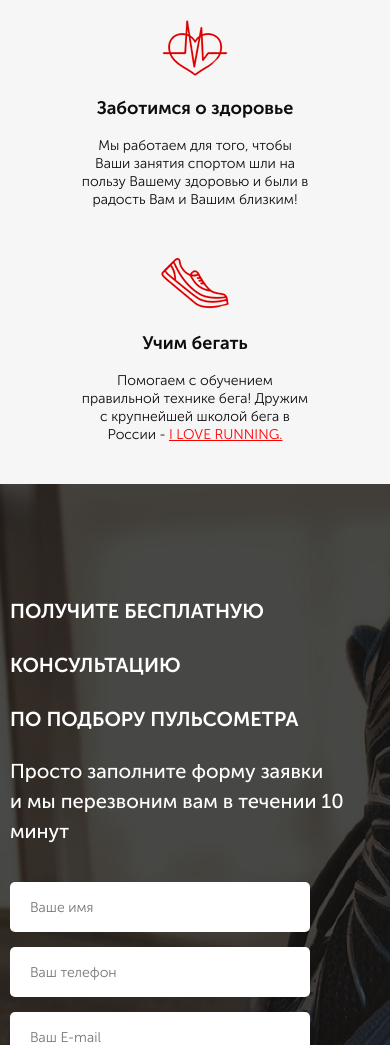
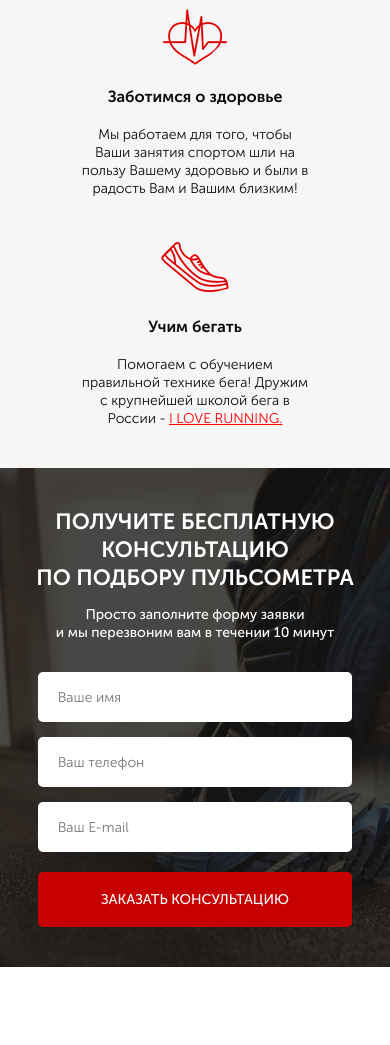
Before and after one commit to juliyanoskova/Pulse, a website: page src/index.html in a window 390 px wide. Shown: the part 955-2000 px from the top of the page. After the commit the page ends 1922 px from the top, so only its background shows below. Drawn offline with Linux system fonts and the light colour scheme.

Commit message:
Add consultation form for mobile

```diff
--- a/src/sass/base/_media.scss
+++ b/src/sass/base/_media.scss
@@ -22,3 +22,5 @@
 @import 'blocks/header_media';
 @import 'blocks/titles_media';
 @import 'blocks/advantages_media';
+@import 'blocks/consultation_media';
+@import 'blocks/forms_media';
--- a/src/sass/blocks/_advantages_media.scss
+++ b/src/sass/blocks/_advantages_media.scss
@@ -1,11 +1,14 @@
 @media (max-width: 991px) {
-
     .advantages {
         min-height: 400px;
         padding: 40px 0;
-    }
-    .advantages__item {
-        max-width: 220px;
+        &__wrapper {
+            margin-top: 40px;
+        }
+
+        &__item {
+            max-width: 220px;
+        }
     }
 
 }
@@ -19,7 +22,7 @@
         }
         &__item {
             max-width: 230px;
-            margin-top: 40px;
+            margin-top: 35px;
         }
         &__subtitle {
             margin-top: 20px;
@@ -27,3 +30,10 @@
     }
 
 }
+@media (max-width: 575px) {
+    .advantages {
+        &__subtitle {
+            font-size: 16px;
+        }
+    }
+}
--- a/src/sass/blocks/_buttons_media.scss
+++ b/src/sass/blocks/_buttons_media.scss
@@ -1,14 +1,17 @@
 @media (max-width: 575px) {
 
     .button_header {
-        width: 127px;
+        width: 100%;
         margin-top: 10px;
         font-size: 10px;
     }
 
     .button_main {
-        margin-top: 35px;
+        margin-top: 30px;
         width: 250px;
+        font-size: 14px;
+    }
+    .button_submit {
         font-size: 14px;
     }
 
--- /dev/null
+++ b/src/sass/blocks/_consultation_media.scss
@@ -0,0 +1,39 @@
+@media (max-width: 1199px) {
+    .consultation {
+        background-position: 57%;
+    }
+}
+
+@media (max-width: 991px) {
+    .consultation {
+        min-height: 520px;
+        padding: 50px 0;
+        &__descr {
+            font-size: 18px;
+            line-height: 26px;
+        }
+    }
+}
+
+@media (max-width: 767px) {
+    .consultation {
+        &__descr {
+            font-size: 16px;
+            text-align: center;
+        }
+    }
+
+}
+
+@media (max-width: 575px) {
+    .consultation {
+        min-height: 490px;
+        padding: 40px 0;
+        &__descr {
+            margin-top: 14px;
+            font-size: 14px;
+            line-height: 18px;
+        }
+    }
+
+}
--- /dev/null
+++ b/src/sass/blocks/_forms_media.scss
@@ -0,0 +1,12 @@
+@media (max-width: 767px) {
+    .feed-form {
+        margin: 0 auto;
+        margin-top: 30px;
+    }
+}
+
+@media (max-width: 575px) {
+    .feed-form {
+        width: 85%;
+    }
+}
--- a/src/sass/blocks/_promo_media.scss
+++ b/src/sass/blocks/_promo_media.scss
@@ -10,19 +10,19 @@
         min-height: 590px;
         padding-bottom: 45px;
         background-position: 33%;
+
+        &__wrapper {
+            margin-top: 65px;
     }
-    .promo__wrapper {
-        margin-top: 65px;
+        &__header {
+            font-size: 36px;
+            line-height: 36px;
     }
-    .promo__header {
-        font-size: 36px;
-        line-height: 36px;
+        &__subheader {
+            font-size: 19px;
+            line-height: 19px;
     }
-    .promo__subheader {
-        font-size: 19px;
-        line-height: 19px;
-    }
-
+}
 }
 
 @media (max-width: 767px) {
@@ -59,7 +59,7 @@
     }
     .promo__subheader {
         font-size: 18px;
-        line-height: 20px;
+        line-height: 22px;
     }
     .promo__icons {
         margin-top: 42px;
--- a/src/sass/blocks/_titles_media.scss
+++ b/src/sass/blocks/_titles_media.scss
@@ -1,13 +1,28 @@
 @media (max-width: 991px) {
-
     .title {
-        font-size: 24px;
+        font-size: 26px;
+        &_left {
+            font-size: 30px;
+            line-height: 40px;
+        }
+    }
+}
+@media (max-width: 767px) {
+    .title {
+        font-size: 22px;
+        &_left {
+            font-size: 26px;
+            text-align: center;
+        }
     }
 }
 
 @media (max-width: 575px) {
-
     .title {
         font-size: 20px;
+        &_left {
+            font-size: 22px;
+            line-height: 28px;
+        }
     }
 }
```
Also changed, not shown: src/css/style.min.css.
